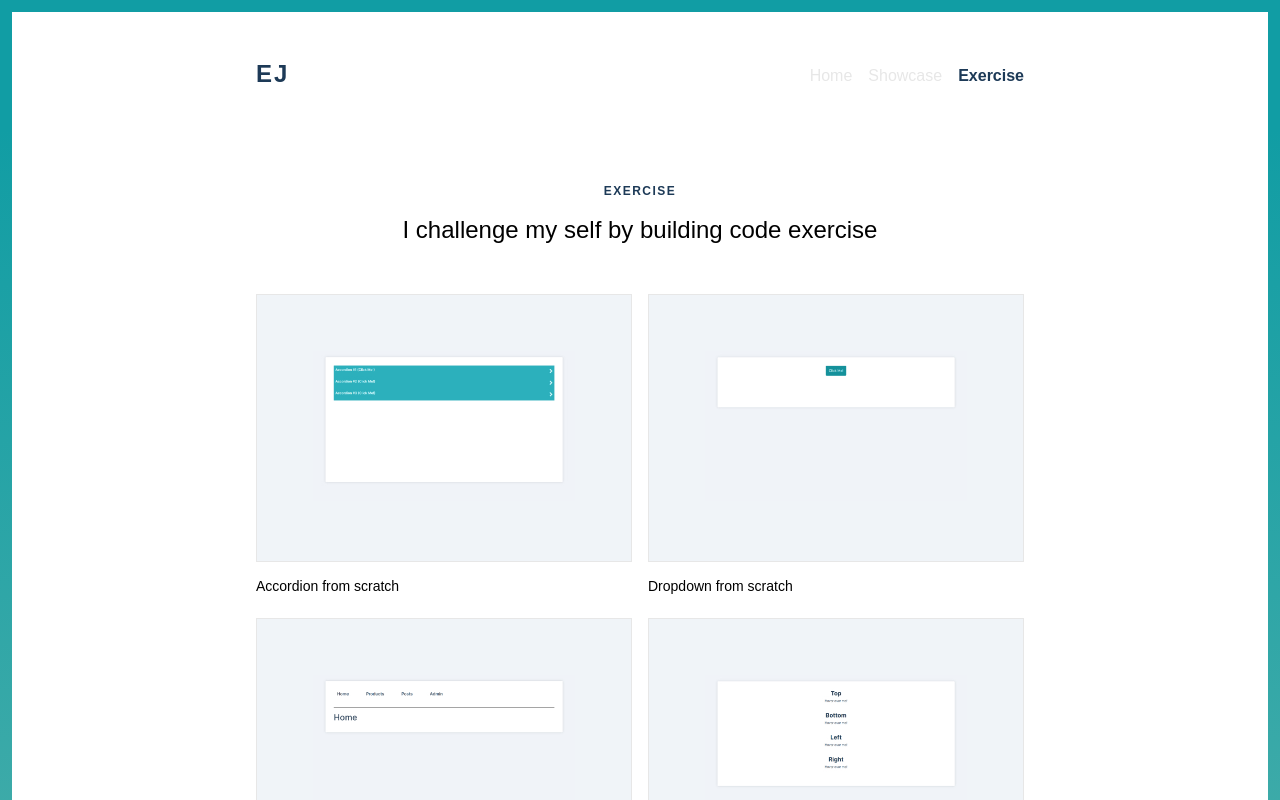
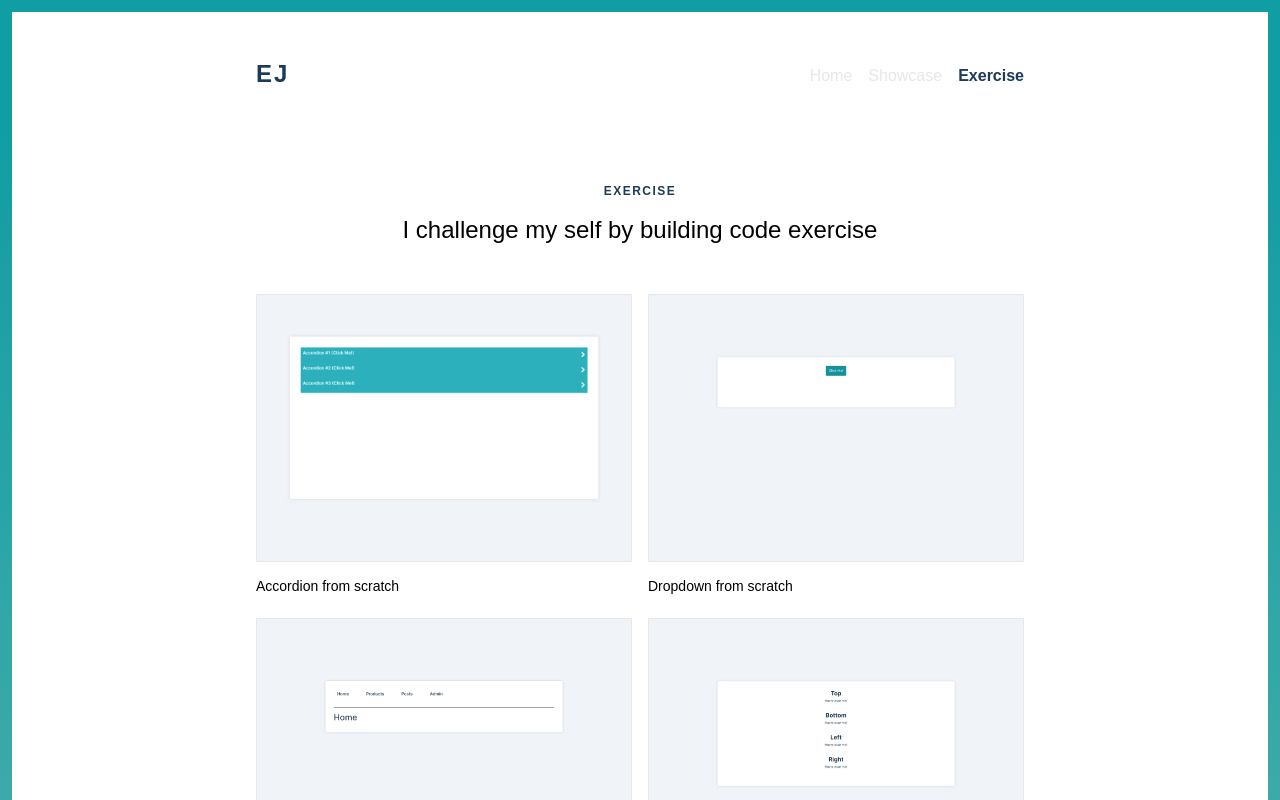
Before and after one commit to ejllovido/website-portfolio, a React (Create React App) app: page /exercise in a window 1280 px wide. In both pictures the pointer is over the picture 444 px from the left and 425 px from the top of the page. Shown: the top 800 px of the page. Built offline with nearby package versions, Linux system fonts and the light colour scheme; a web font is replaced by a local one.

Commit message:
Update image animation

```diff
--- a/src/index.css
+++ b/src/index.css
@@ -517,7 +517,7 @@ li:first-child::before {
   border: 1px solid #e7e7e7;
 }
 
-.exercise-container > .exercise-img > .img {
+.img {
   height: 100%;
   transform: scale(1);
   transition: 300ms all ease;
@@ -527,7 +527,7 @@ li:first-child::before {
   cursor: pointer;
 }
 
-.exercise-container > .exercise-img > .img:hover {
+.img:hover {
   transform: scale(1.3);
 }
 
```
